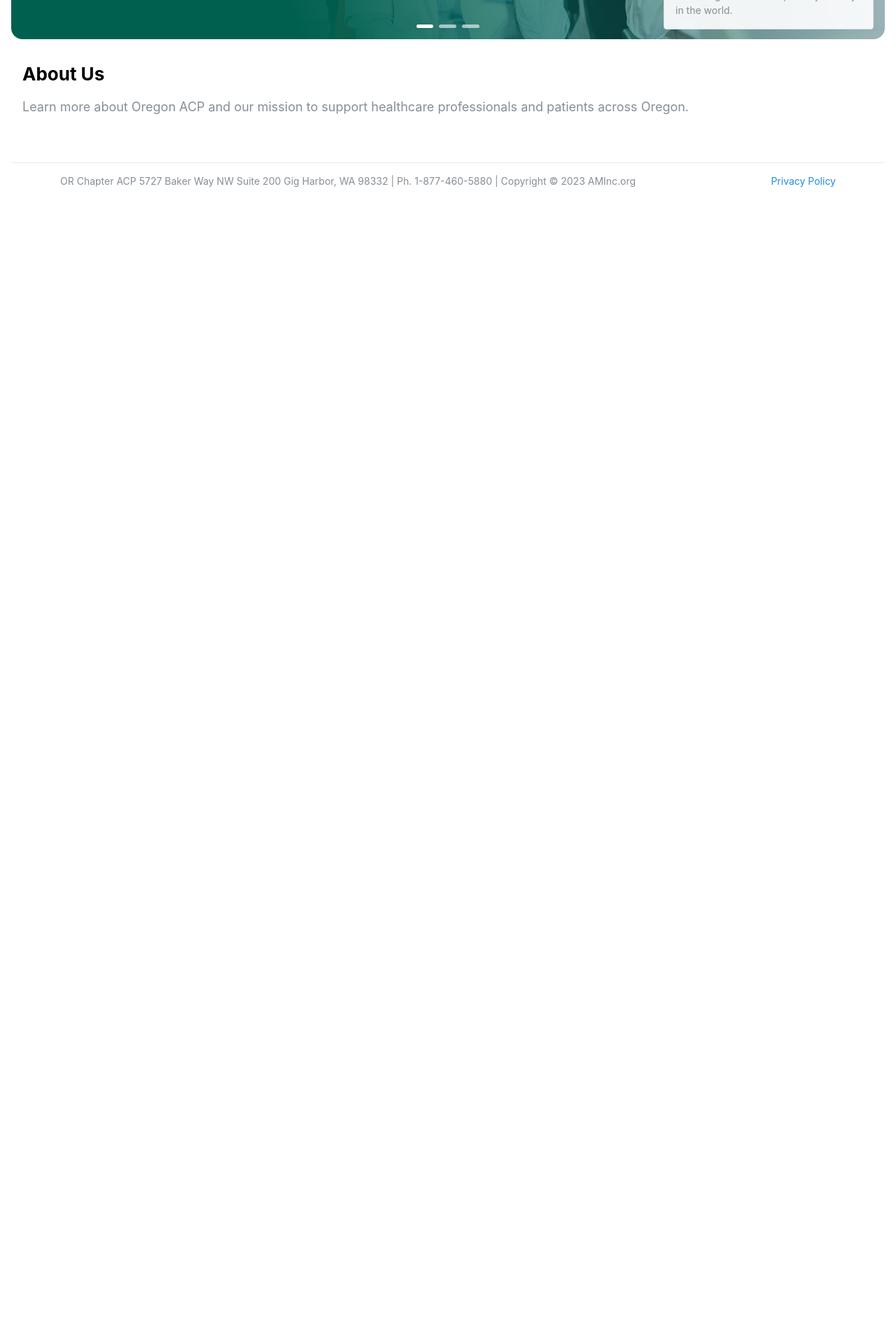
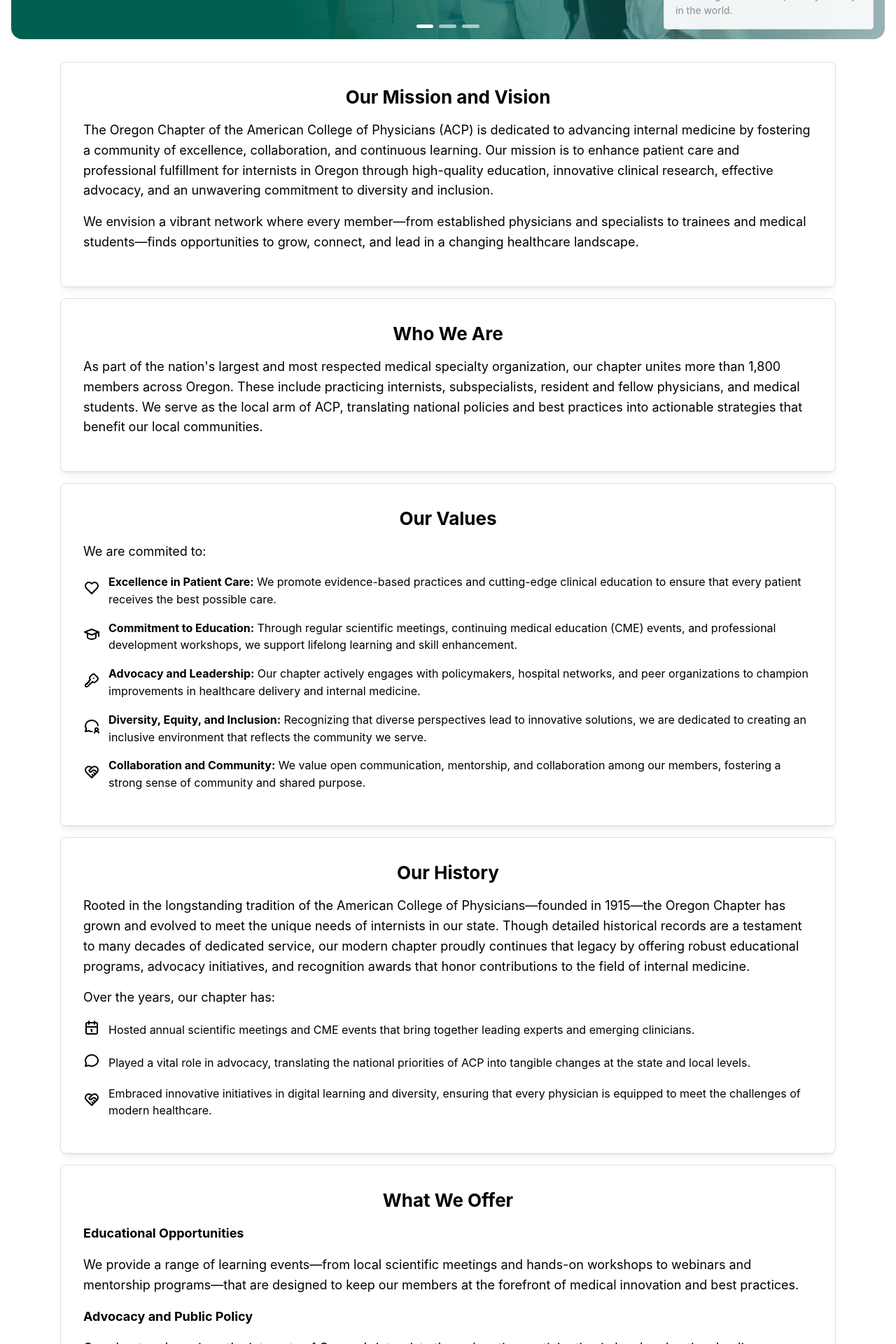
Before and after one commit to SorenINT2000/OregonACP, a React (Create React App) app: page /about in a window 1280 px wide. Shown: the part 520-2440 px from the top of the page at 70% size. Before the commit the page ends 821 px from the top, so only its background shows below. Built offline with nearby package versions, Linux system fonts and the light colour scheme.

Commit message:
expand about page

```diff
--- a/src/components/Hero/Hero.module.css
+++ b/src/components/Hero/Hero.module.css
@@ -83,6 +83,7 @@
   display: flex;
   gap: var(--mantine-spacing-md);
   flex-wrap: wrap;
+  justify-content: space-between;
 }
 
 .control {
@@ -94,4 +95,12 @@
     flex-direction: column;
     align-items: stretch;
   }
+
+  .controls > div {
+    width: 100%;
+  }
+
+  .controls > div:last-child {
+    margin-left: 0 !important;
+  }
 }
--- a/src/components/HeroCarousel/HeroCarousel.tsx
+++ b/src/components/HeroCarousel/HeroCarousel.tsx
@@ -17,18 +17,17 @@
   description: string;
   backgroundImage: string;
   bottomDescription?: string;
+  buttons?: ArrowButtonProps[];
 }
 
 interface HeroCarouselProps {
   slides: CarouselSlide[];
-  buttons?: ArrowButtonProps[];
   gradientTo?: string;
   gradientOpacity?: number;
 }
 
 export function HeroCarousel({
   slides,
-  buttons = [{ text: 'Get started', gradient: { from: 'pink', to: 'yellow' }, size: 'xl' }],
   gradientTo = '#062343',
   gradientOpacity = 0.7,
 }: HeroCarouselProps) {
@@ -77,7 +76,7 @@
                     </Text>
 
                     <Group className={classes.controls}>
-                      {buttons.map((button, btnIndex) => (
+                      {slide.buttons && slide.buttons.map((button, btnIndex) => (
                         <ArrowButton
                           key={btnIndex}
                           text={button.text}
--- a/src/pages/About.tsx
+++ b/src/pages/About.tsx
@@ -1,5 +1,6 @@
 import React from 'react';
-import { Container, Title, Text } from '@mantine/core';
+import { Container, Title, Text, Paper, List } from '@mantine/core';
+import { IconHeart, IconSchool, IconKey, IconMessageCircleUser, IconHeartHandshake, IconCalendar, IconMessageCircle } from '@tabler/icons-react';
 import { HeroCarousel } from '../components/HeroCarousel/HeroCarousel';
 import homeHeroBg1 from '../assets/home_hero_bg1.jpg';
 import homeHeroBg2 from '../assets/home_hero_bg2.jpg';
@@ -12,51 +13,124 @@
     gradientText: "Oregon ACP",
     description: "The American College of Physicians (ACP) is a diverse community of internal medicine specialists and subspecialists united by a commitment to excellence.",
     backgroundImage: homeHeroBg1,
-    bottomDescription: "With 160,000 members worldwide, ACP is the largest medical-specialty society in the world."
+    bottomDescription: "With 160,000 members worldwide, ACP is the largest medical-specialty society in the world.",
+    buttons: [
+      { text: 'Join Now', gradient: { from: 'blue', to: 'cyan' }, size: 'xl' as const },
+      { text: 'Learn More', gradient: { from: 'pink', to: 'yellow' }, size: 'xl' as const }
+    ]
   },
   {
     title: "Our",
     gradientText: "Mission",
     description: "To enhance the quality and effectiveness of health care by fostering excellence and professionalism in the practice of medicine.",
     backgroundImage: homeHeroBg2,
-    bottomDescription: "Leading the profession in education, standard-setting, and knowledge sharing."
+    bottomDescription: "Leading the profession in education, standard-setting, and knowledge sharing.",
+    buttons: [
+      { text: 'Volunteer', gradient: { from: 'green', to: 'teal' }, size: 'xl' as const },
+      { text: 'Donate', gradient: { from: 'orange', to: 'red' }, size: 'xl' as const }
+    ]
   },
   {
     title: "Join Our",
     gradientText: "Community",
     description: "Become part of a network of healthcare professionals dedicated to advancing internal medicine and improving patient care.",
     backgroundImage: homeHeroBg,
-    bottomDescription: "Connect with fellow physicians and stay updated with the latest medical advancements."
+    bottomDescription: "Connect with fellow physicians and stay updated with the latest medical advancements.",
+    buttons: [
+      { text: 'Events', gradient: { from: 'purple', to: 'indigo' }, size: 'xl' as const },
+      { text: 'Contact Us', gradient: { from: 'grape', to: 'violet' }, size: 'xl' as const }
+    ]
   }
 ];
+
+
+const mission_and_vision: string = `The Oregon Chapter of the American College of Physicians (ACP) is dedicated to advancing internal medicine by fostering a community of excellence, collaboration, and continuous learning. Our mission is to enhance patient care and professional fulfillment for internists in Oregon through high-quality education, innovative clinical research, effective advocacy, and an unwavering commitment to diversity and inclusion.\n
+  We envision a vibrant network where every member—from established physicians and specialists to trainees and medical students—finds opportunities to grow, connect, and lead in a changing healthcare landscape.`;
+
+
+const who_we_are: string = `As part of the nation's largest and most respected medical specialty organization, our chapter unites more than 1,800 members across Oregon. These include practicing internists, subspecialists, resident and fellow physicians, and medical students. We serve as the local arm of ACP, translating national policies and best practices into actionable strategies that benefit our local communities.`;
+
 
 const About: React.FC = () => {
   return (
     <>
       <HeroCarousel
         slides={aboutSlides}
-        buttons={[
-          {
-            text: "Join Now",
-            onClick: () => console.log("Join Now clicked"),
-            gradient: { from: 'blue', to: 'cyan' },
-            size: 'xl'
-          },
-          {
-            text: "Learn More",
-            onClick: () => console.log("Learn More clicked"),
-            gradient: { from: 'pink', to: 'yellow' },
-            size: 'xl'
-          }
-        ]}
         gradientTo="rgb(0, 96, 80)"
         gradientOpacity={0.5}
       />
-      <Container size="xl" py="xl">
-        <Title order={2} mb="md">About Us</Title>
-        <Text size="lg" c="dimmed">
-          Learn more about Oregon ACP and our mission to support healthcare professionals and patients across Oregon.
-        </Text>
+      <Container size="lg" py="xl">
+        <Paper shadow="sm" p="xl" radius="md" withBorder mb="md">
+          <Title order={2} mb="md" ta="center">Our Mission and Vision</Title>
+          {mission_and_vision.split('\n').map((par, index) => (
+            <Text key={index} size="lg" ta="left" mb="md">
+              {par}
+            </Text>
+          ))}
+        </Paper>
+
+
+        <Paper shadow="sm" p="xl" radius="md" withBorder mb="md">
+          <Title order={2} mb="md" ta="center">Who We Are</Title>
+          <Text size="lg" ta="left" mb="md">
+            {who_we_are}
+          </Text>
+        </Paper>
+
+
+        <Paper shadow="sm" p="xl" radius="md" withBorder mb="md">
+          <Title order={2} mb="md" ta="center">Our Values</Title>
+          <Text size="lg" ta="left" mb="md">
+            We are commited to:
+          </Text>
+          <List>
+            <List.Item icon={<IconHeart size={24}/>} mb="md"><strong>Excellence in Patient Care:</strong> We promote evidence-based practices and cutting-edge clinical education to ensure that every patient receives the best possible care.</List.Item>
+            <List.Item icon={<IconSchool size={24}/>} mb="md"><strong>Commitment to Education:</strong> Through regular scientific meetings, continuing medical education (CME) events, and professional development workshops, we support lifelong learning and skill enhancement.</List.Item>
+            <List.Item icon={<IconKey size={24}/>} mb="md"><strong>Advocacy and Leadership:</strong> Our chapter actively engages with policymakers, hospital networks, and peer organizations to champion improvements in healthcare delivery and internal medicine.</List.Item>
+            <List.Item icon={<IconMessageCircleUser size={24}/>} mb="md"><strong>Diversity, Equity, and Inclusion:</strong> Recognizing that diverse perspectives lead to innovative solutions, we are dedicated to creating an inclusive environment that reflects the community we serve.</List.Item>
+            <List.Item icon={<IconHeartHandshake size={24}/>} mb="md"><strong>Collaboration and Community:</strong> We value open communication, mentorship, and collaboration among our members, fostering a strong sense of community and shared purpose.</List.Item>
+          </List>
+        </Paper>
+
+
+        <Paper shadow="sm" p="xl" radius="md" withBorder mb="md">
+          <Title order={2} mb="md" ta="center">Our History</Title>
+          <Text size="lg" ta="left" mb="md">
+            Rooted in the longstanding tradition of the American College of Physicians—founded in 1915—the Oregon Chapter has grown and evolved to meet the unique needs of internists in our state.
+            Though detailed historical records are a testament to many decades of dedicated service, our modern chapter proudly continues that legacy by offering robust educational programs, advocacy initiatives, and recognition awards that honor contributions to the field of internal medicine.
+          </Text>
+          <Text size="lg" ta="left" mb="md">
+            Over the years, our chapter has:
+          </Text>
+          <List>
+            <List.Item icon={<IconCalendar size={24}/>} mb="md">Hosted annual scientific meetings and CME events that bring together leading experts and emerging clinicians.</List.Item>
+            <List.Item icon={<IconMessageCircle size={24}/>} mb="md">Played a vital role in advocacy, translating the national priorities of ACP into tangible changes at the state and local levels.</List.Item>
+            <List.Item icon={<IconHeartHandshake size={24}/>} mb="md">Embraced innovative initiatives in digital learning and diversity, ensuring that every physician is equipped to meet the challenges of modern healthcare.</List.Item>
+          </List>
+        </Paper>
+
+
+        <Paper shadow="sm" p="xl" radius="md" withBorder mb="md">
+          <Title order={2} mb="md" ta="center">What We Offer</Title>
+          <Text size="lg" ta="left" mb="md" fw={700}>
+            Educational Opportunities
+          </Text>
+          <Text size="lg" ta="left" mb="md">
+            We provide a range of learning events—from local scientific meetings and hands-on workshops to webinars and mentorship programs—that are designed to keep our members at the forefront of medical innovation and best practices.
+          </Text>
+          <Text size="lg" ta="left" mb="md" fw={700}>
+            Advocacy and Public Policy
+          </Text>
+          <Text size="lg" ta="left" mb="md">
+            Our chapter champions the interests of Oregon’s internists through active participation in local and national policy dialogues. Whether it’s addressing regulatory challenges, enhancing access to quality care, or promoting ethical medical practices, we work tirelessly to make your voice heard.
+          </Text>
+          <Text size="lg" ta="left" mb="md" fw={700}>
+            Networking and Professional Growth
+          </Text>
+          <Text size="lg" ta="left" mb="md">
+            Join a supportive community where you can exchange ideas, seek advice, and build lasting professional relationships. Through both formal leadership programs and informal networking events, we create an environment where every member can thrive.
+          </Text>
+        </Paper>
       </Container>
     </>
   );
--- a/src/pages/Home.tsx
+++ b/src/pages/Home.tsx
@@ -11,19 +11,27 @@
   return (
     <>
       <Hero
-        title="Welcome to the"
-        gradientText="Oregon Chapter of the American College of Physicians"
+        title="Welcome"
+        gradientText="Oregon Chapter of ACP"
         description={hero_desc}
         buttons={[
           {
-            text: "Donate",
-            onClick: () => window.open('https://store.acponline.org/ebiz/products-services/product-details/productid/337419348', '_blank'),
-            gradient: { from: 'pink', to: 'yellow' },
+            text: "Learn More",
+            onClick: () => console.log("Learn More clicked"),
+            gradient: { from: 'yellow', to: 'lime' },
             size: 'xl'
           },
           {
-            text: "Learn More",
-            onClick: () => console.log("Learn More clicked"),
+            text: "Volunteer",
+            onClick: () => console.log("Volunteer clicked"),
+            gradient: { from: 'yellow', to: 'lime' },
+            size: 'xl'
+          }
+        ]}
+        rightButtons={[
+          {
+            text: "Donate",
+            onClick: () => window.open('https://store.acponline.org/ebiz/products-services/product-details/productid/337419348', '_blank'),
             gradient: { from: 'blue', to: 'cyan' },
             size: 'xl'
           }
```
Also changed, not shown: src/components/Hero/Hero.tsx (+25 -5 lines), src/assets/silberger_j.jpg (added).
